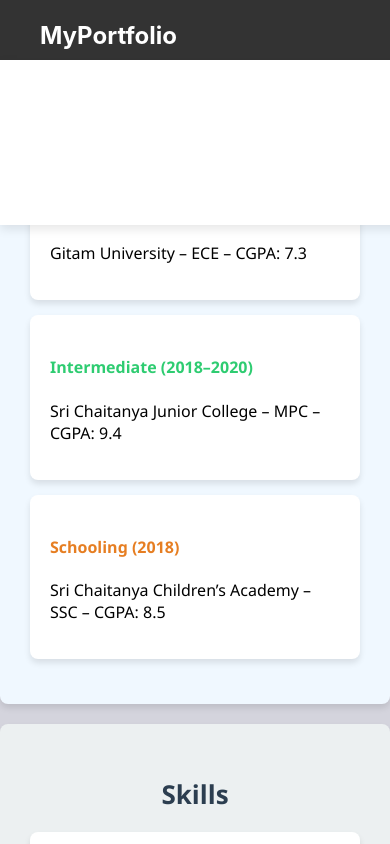
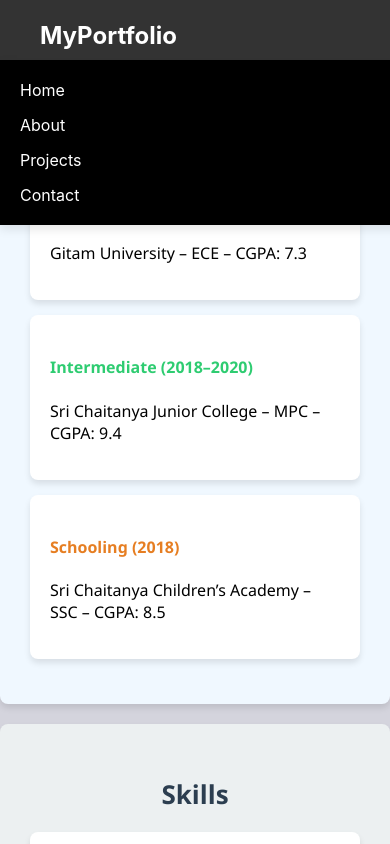
Before and after one commit to kalkhi/portfolio-project, a React (Create React App) app: page /portfolio-project/about in a window 390 px wide. Shown: the top 844 px of the page. Built offline with nearby package versions, Linux system fonts and the light colour scheme.

Commit message:
Refine mobile navbar styling

```diff
--- a/src/Navbar.css
+++ b/src/Navbar.css
@@ -49,7 +49,7 @@
     top: 60px; /* below navbar */
     left: 0;
     width: 100%;
-    background-color: #fff;
+    background-color:black;
     padding: 20px;
     gap: 15px;
     box-shadow: 0 4px 10px rgba(0, 0, 0, 0.1);
```
